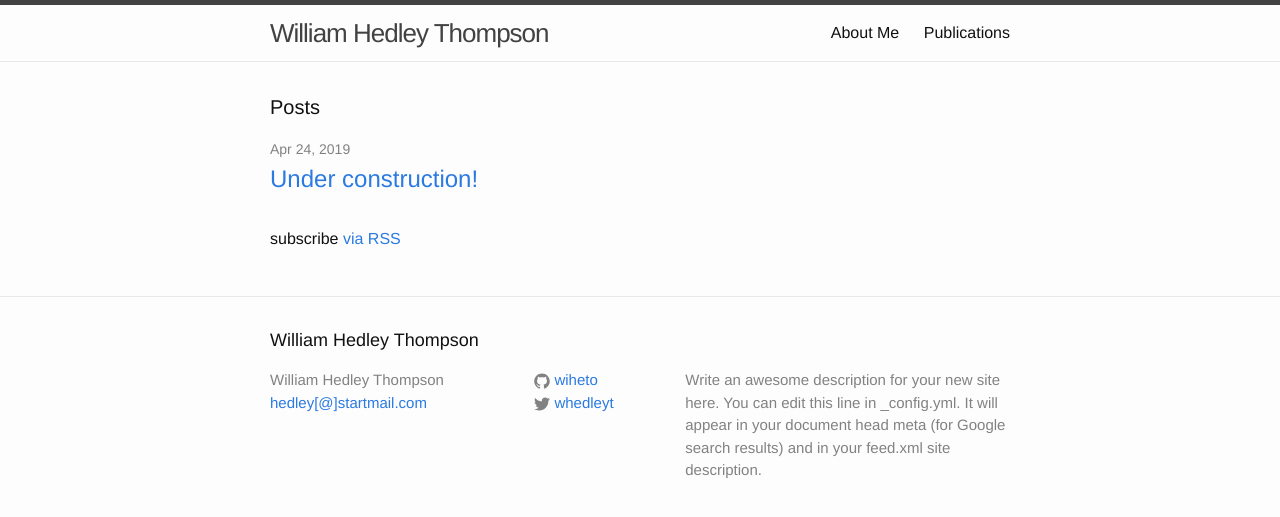
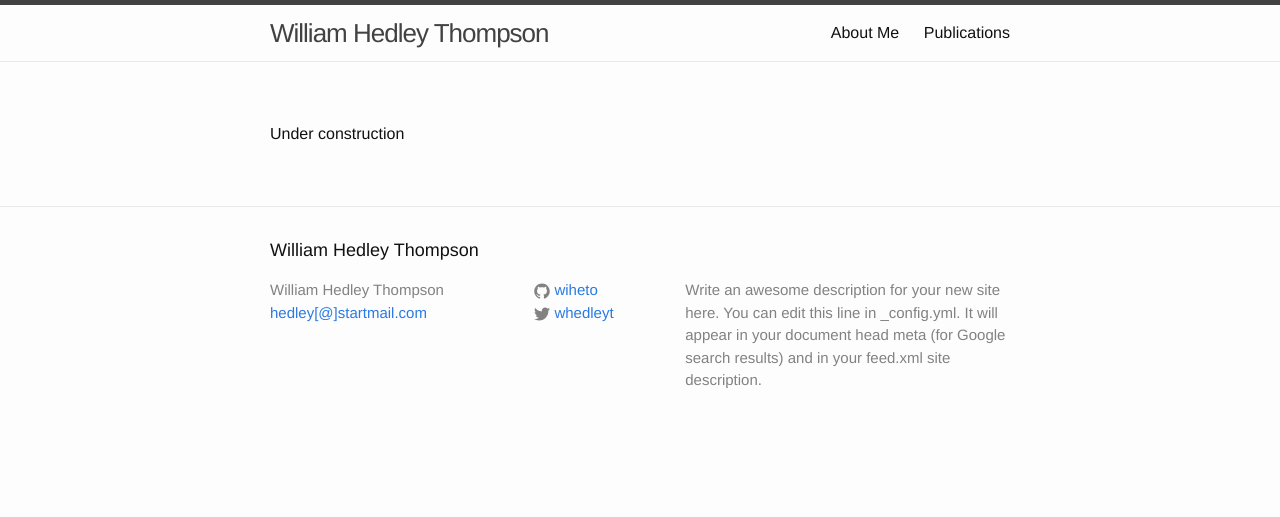
Before and after one commit to wiheto/wiheto.github.io, a Jekyll site: the page built from index.html, in a window 1280 px wide. Shown: the top 517 px of the page. Built offline with Jekyll 4.4.1, drawn with Linux system fonts in a browser that asks for light colours.

Commit message:
improvements

```diff
--- a/index.html
+++ b/index.html
@@ -1,23 +1,9 @@
 ---
-layout: default
+layout: page
 ---
 
 <div class="home">
 
-  <h1 class="page-heading">Posts</h1>
-
-  <ul class="post-list">
-    {% for post in site.posts %}
-      <li>
-        <span class="post-meta">{{ post.date | date: "%b %-d, %Y" }}</span>
-
-        <h2>
-          <a class="post-link" href="{{ post.url | prepend: site.baseurl }}">{{ post.title }}</a>
-        </h2>
-      </li>
-    {% endfor %}
-  </ul>
-
-  <p class="rss-subscribe">subscribe <a href="{{ "/feed.xml" | prepend: site.baseurl }}">via RSS</a></p>
+  Under construction
 
 </div>
```
Also changed, not shown: _posts/2019-04-23-welcome-to-jekyll.markdown (deleted, +0 -8 lines).
